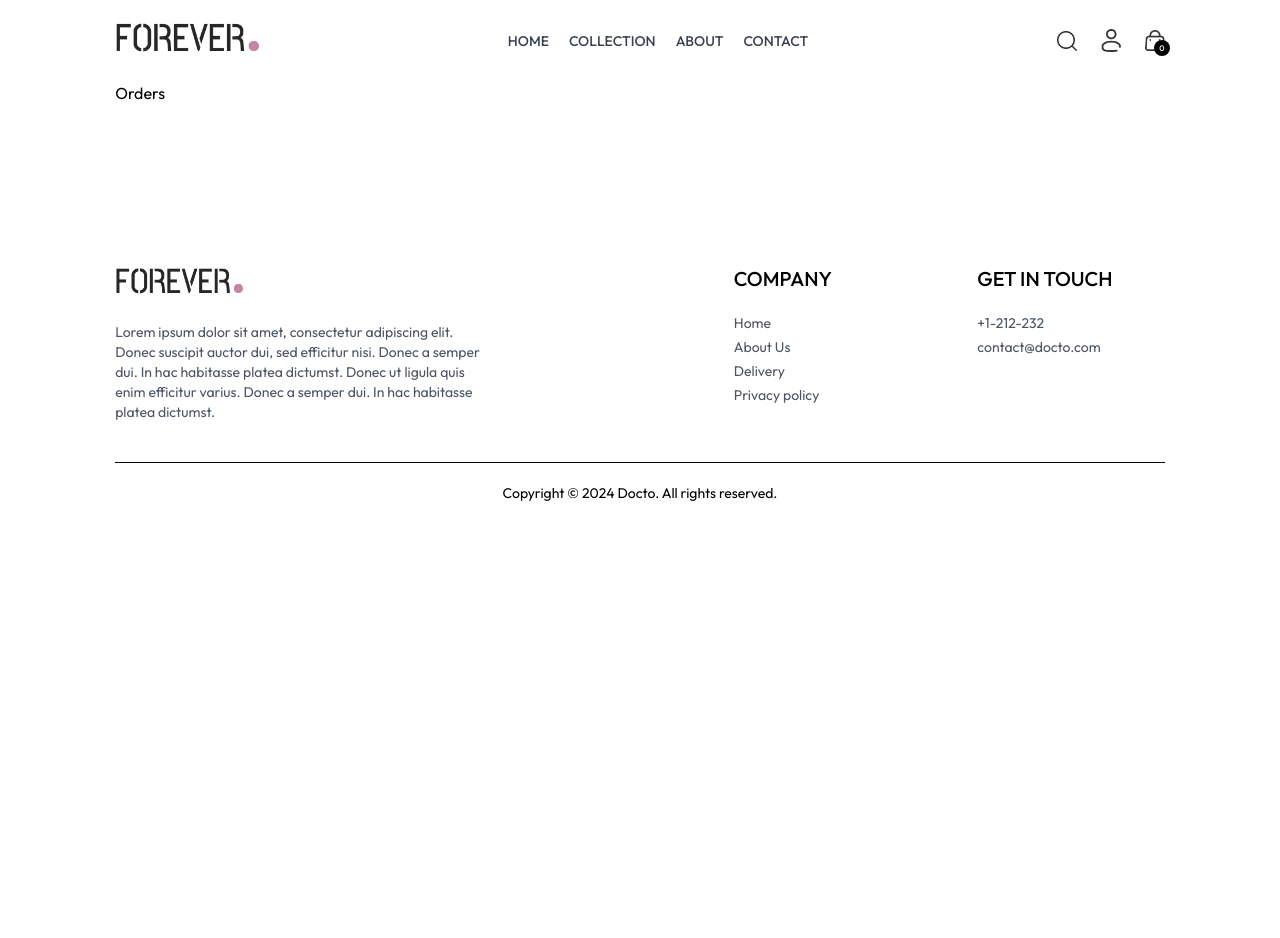
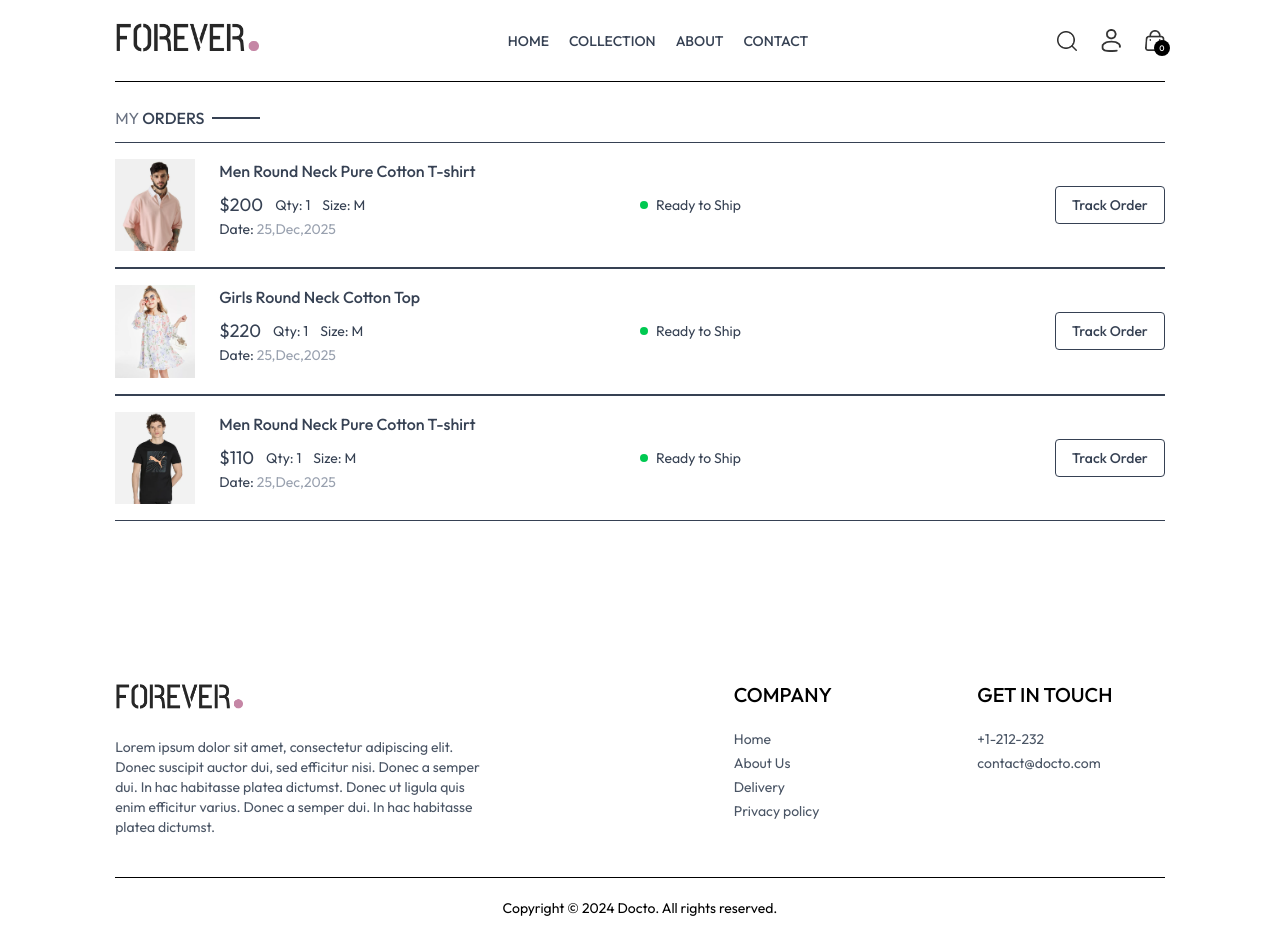
Before and after one commit to harshitydv1/docto, a React (Vite) app in the folder frontend/: page /orders in a window 1280 px wide. Before the commit the page ends 800 px from the top, so only its background shows below. Built offline with nearby package versions, Linux system fonts and the light colour scheme.

Commit message:
import and typo fixed

```diff
--- a/frontend/src/App.jsx
+++ b/frontend/src/App.jsx
@@ -1,5 +1,5 @@
 import React from 'react'
-import { Routes, Route } from 'react-router-dom'
+import { Routes, Route, Navigate } from 'react-router-dom'
 import Home from './pages/home.jsx'
 import About from './pages/About.jsx'
 import Contact from './pages/Contact.jsx'
@@ -29,6 +29,7 @@ const App = () => {
         <Route path="/product/:productId" element={<Product />} />
         <Route path="/cart" element={<Cart />} />
         <Route path="/login" element={<Login />} />
+        <Route path="/order" element={<Navigate to="/orders" replace />} />
         <Route path="/orders" element={<Orders />} />
         <Route path="/place-orders" element={<PlaceOrders />} />
       </Routes>
--- a/frontend/src/components/Navbar.jsx
+++ b/frontend/src/components/Navbar.jsx
@@ -8,7 +8,9 @@ const Navbar = () => {
   const {setShowSearch , getCartCount } =useContext(ShopContext);
   return (
     <div className="flex items-center justify-between py-5 font-medium">
-      <Link to="/"><img src={assets.logo} alt="" className="w-36" /></Link>
+      <Link to="/">
+        <img src={assets.logo} alt="" className="w-36" />
+      </Link>
 
       <ul className="hidden sm:flex gap-5 text-sm text-gray-700">
         <NavLink to="/" className="flex flex-col items-center gap-1">
@@ -32,14 +34,21 @@ const Navbar = () => {
         </NavLink>
       </ul>
       <div className="flex items-center gap-6">
-        <img onClick={()=>setShowSearch(true)} src={assets.search_icon} className="w-5 cursor-pointer" alt="" />
+        <img
+          onClick={() => setShowSearch(true)}
+          src={assets.search_icon}
+          className="w-5 cursor-pointer"
+          alt=""
+        />
 
         <div className="group relative">
-          <img
-            className="w-5 cursor-pointer"
-            src={assets.profile_icon}
-            alt=""
-          />
+          <Link to="/login">
+            <img
+              className="w-5 cursor-pointer"
+              src={assets.profile_icon}
+              alt=""
+            />
+          </Link>
           <div className="group-hover:block hidden absolute dropdown-menu right-0 pt-4">
             <div className="flex flex-col gap-2 w-36 py-3 px-5 bg-slate-100 text-gray-500 rounded">
               <p className="cursor-pointer hover:text-black">My Profile</p>
@@ -73,10 +82,34 @@ const Navbar = () => {
             <img className="h-4 rotate-180" src={assets.dropdown_icon} alt="" />
             <p>Back</p>
           </div>
-          <NavLink onClick={()=>setVisible(false)} className='py-2 pl-6 border' to="/">HOME</NavLink>
-          <NavLink onClick={()=>setVisible(false)} className='py-2 pl-6 border' to="/collection">COLLECTION</NavLink>
-          <NavLink onClick={()=>setVisible(false)} className='py-2 pl-6 border' to="/about">ABOUT</NavLink>
-          <NavLink onClick={()=>setVisible(false)} className='py-2 pl-6 border' to="/contact">CONTACT</NavLink>
+          <NavLink
+            onClick={() => setVisible(false)}
+            className="py-2 pl-6 border"
+            to="/"
+          >
+            HOME
+          </NavLink>
+          <NavLink
+            onClick={() => setVisible(false)}
+            className="py-2 pl-6 border"
+            to="/collection"
+          >
+            COLLECTION
+          </NavLink>
+          <NavLink
+            onClick={() => setVisible(false)}
+            className="py-2 pl-6 border"
+            to="/about"
+          >
+            ABOUT
+          </NavLink>
+          <NavLink
+            onClick={() => setVisible(false)}
+            className="py-2 pl-6 border"
+            to="/contact"
+          >
+            CONTACT
+          </NavLink>
         </div>
       </div>
     </div>
--- a/frontend/src/pages/Login.jsx
+++ b/frontend/src/pages/Login.jsx
@@ -1,8 +1,34 @@
-import React from 'react'
+import React, { useState } from 'react'
 
 function Login() {
+
+  const [currentState, setCurrentState] = useState("Sign Up");
+  const onSubmitHandler = async(event) => {
+    event.preventDefault();
+  }
+
   return (
-    <div>Login</div>
+    <div>
+      <form onSubmit={onSubmitHandler} className='flex flex-col items-center w-[-90%] sm:max-w-96 m-auto mt-14 gap-4 text-gray-800'>
+        <div className='inline-flex items-center gap-2 mb-2 mt-10' >
+          <p className='prata-regular text-3xl' >{currentState}</p>
+          <hr className='border-none h-[1.5] w-8 bg-gray-800' />
+        </div>
+        {currentState === "Login" ? "" : <input className='border border-gray-800 w-full py-2 px-3 rounded-sm' type="text" placeholder='Name' required/>}
+        <input className='border border-gray-800 w-full py-2 px-3 rounded-sm' type="email" placeholder='Email' required/>
+        <input className='border border-gray-800 w-full py-2 px-3 rounded-sm' type="password" placeholder='Password' required/>
+        <div className='w-full flex justify-between text-sm mt-[-8px]' >
+          <p className='cursor-pointer'>Forgot Password?</p>
+          {
+            currentState === "Login"
+            ?<p onClick={()=>setCurrentState('Sign Up')} className='cursor-pointer'>Create Account</p>
+            :<p onClick={()=>setCurrentState('Login')} className='cursor-pointer'>Login Here</p>
+          }
+
+        </div>
+        <button className='bg-black text-white font-light px-8 py-2 mt-4'>{currentState === 'Login' ? 'Sign In' : 'Sign Up'}</button>
+      </form>
+    </div>
   )
 }
 
--- a/frontend/src/pages/Orders.jsx
+++ b/frontend/src/pages/Orders.jsx
@@ -1,9 +1,47 @@
-import React from 'react'
+import React, { useContext } from 'react'
+import { ShopContext } from '../context/ShopContext'
+import Title from '../components/Title'
+
+
 
 const Orders = () => {
+  const { products, currency } = useContext(ShopContext);
+
   return (
-    <div>Orders</div>
-  )
+    <div className="border-t pt-6">
+      <div>
+        <Title text1={"MY"} text2={"ORDERS"} />
+      </div>
+      <div>
+        {products.slice(1, 4).map((item, index) => (
+          <div
+            key={index}
+            className="py-4 border-t border-b text-gray-700 flex md:flex-row md:items-center md:justify-between gap-4"
+          >
+            <div className="flex items-start gap-6 text-sm">
+              <img className="w-16 sm:w-20" src={item.image[0]} alt="" />
+              <div>
+                <p className="sm:text-base font-medium">{item.name}</p>
+                <div className="flex items-center gap-3 mt-2 text-gray-700">
+                  <p className='text-lg'>{currency}{item.price}</p>
+                  <p>Qty: 1</p>
+                  <p>Size: M</p>
+                </div>
+                <p>Date: <span className='text-gray-400'>25,Dec,2025</span></p>
+              </div>
+            </div>
+            <div className='md:w-1/2 flex justify-between'>
+            <div className='flex items-center gap-2'>
+              <p className='min-w-2 h-2 rounded-full bg-green-500'></p>
+              <p className='text-sm md:text-based'>Ready to Ship</p>
+            </div>
+            <button className='border px-4 py-2 text-sm font-medium rounded-sm'>Track Order</button>
+            </div>
+          </div>
+        ))}
+      </div>
+    </div>
+  );
 }
 
 export default Orders
```
Also changed, not shown: frontend/src/pages/PlaceOrder.jsx (+88 -21 lines).
